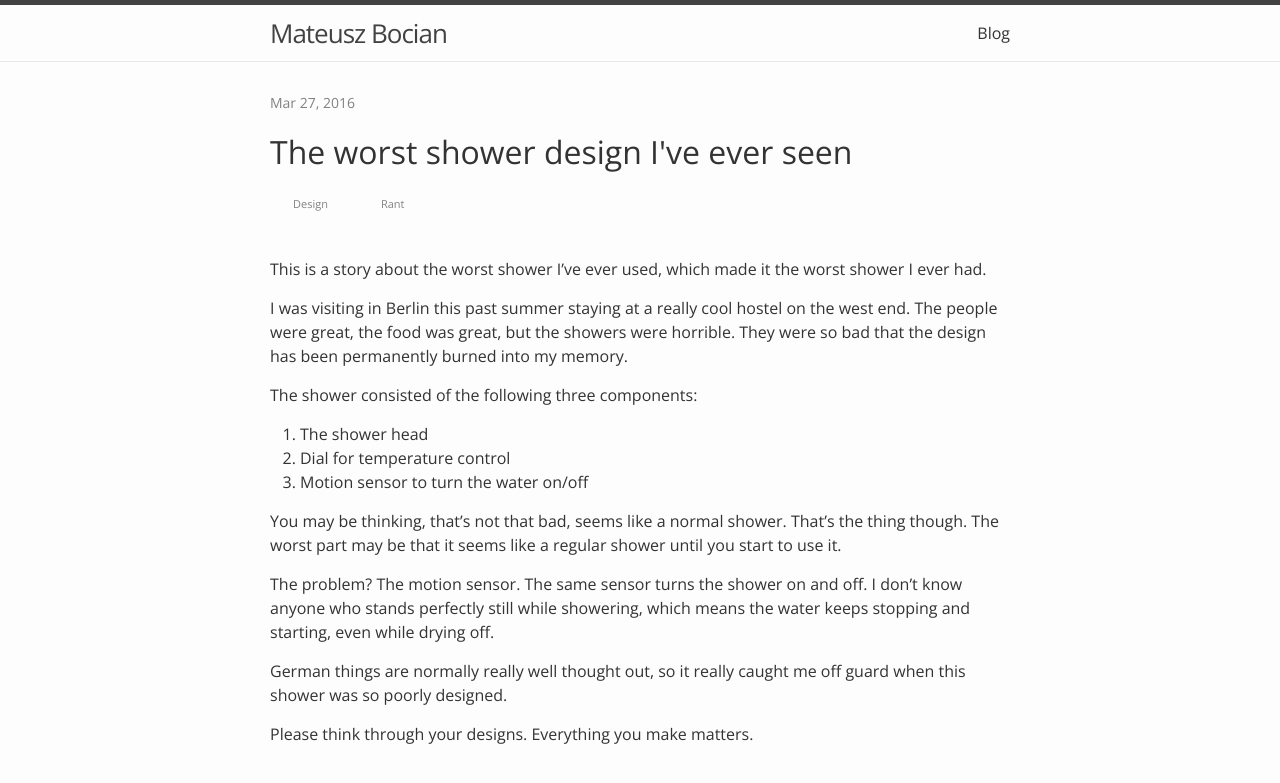
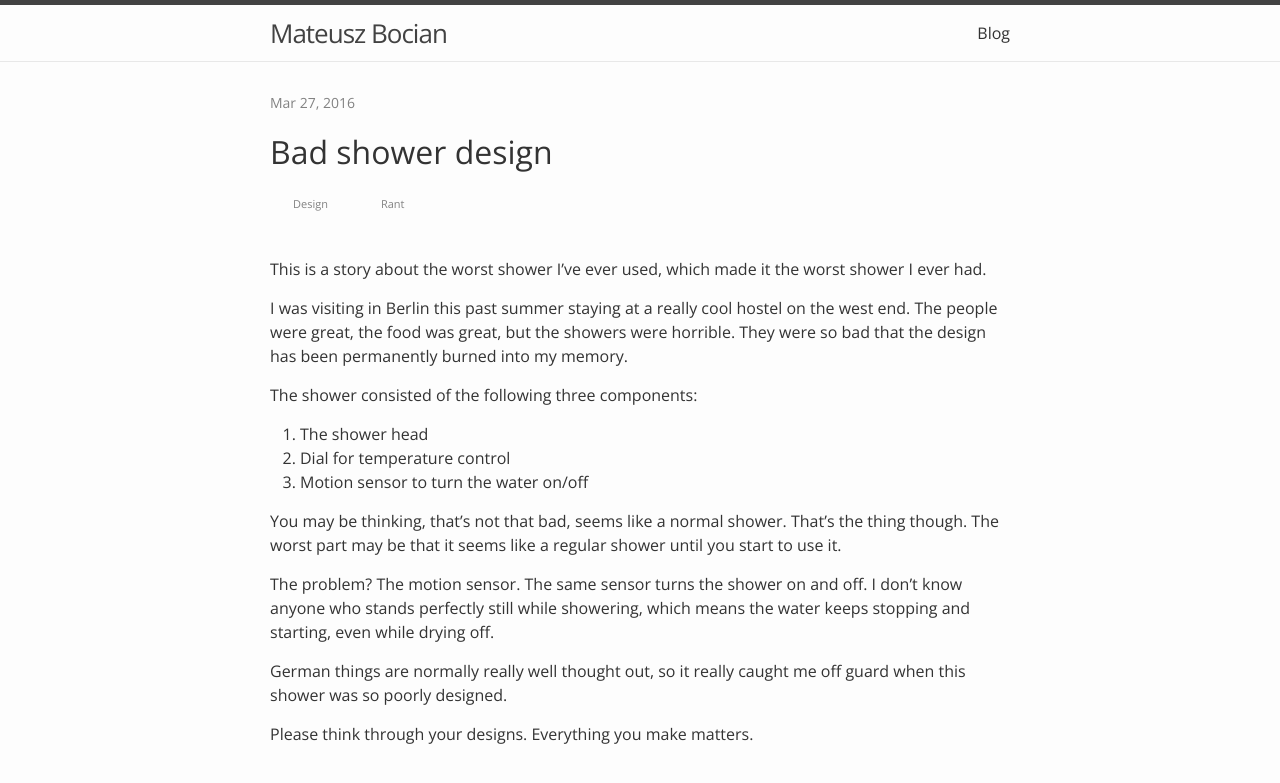
Before and after one commit to matty99/matty99.github.io, a Jekyll site: the page built from _posts/2016-03-27-special-shower.md, in a window 1280 px wide. Shown: the top 783 px of the page. Built offline with Jekyll 4.4.1, drawn with Linux system fonts in a browser that asks for light colours.

Commit message:
Making myself less repetetive

```diff
--- a/_posts/2016-03-27-special-shower.md
+++ b/_posts/2016-03-27-special-shower.md
@@ -1,6 +1,6 @@
 ---
 layout: post
-title: "The worst shower design I've ever seen"
+title: "Bad shower design"
 description: A story about a terrible shower design.
 tags:
 - Design
```
